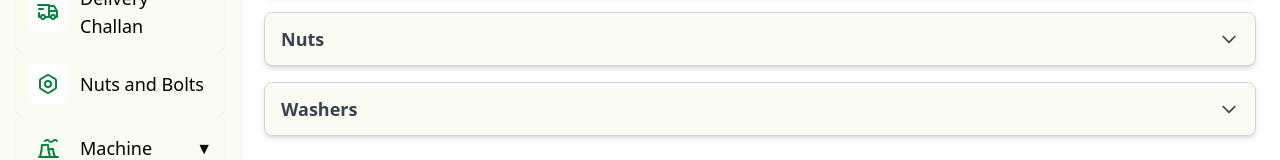
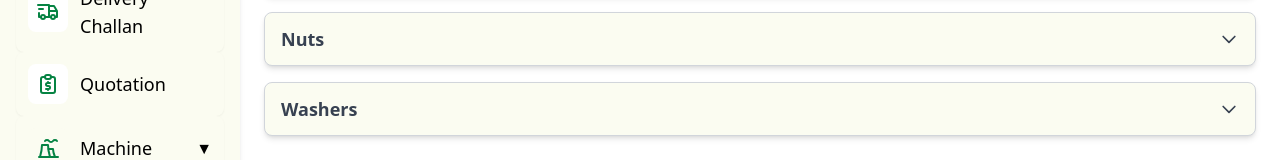
Before and after one commit to Pavithrank02/sritexinventory, a React (Create React App) app: page / in a window 1280 px wide. Shown: the part 324-484 px from the top of the page. Built offline with nearby package versions, Linux system fonts and the light colour scheme.

Commit message:
Quote UI

```diff
--- a/src/components/SideComponent.js
+++ b/src/components/SideComponent.js
@@ -2,7 +2,7 @@
 import React, { useEffect, useState } from "react";
 import {
   IconBrandTabler,
-  IconNut,
+  IconReportMoney,
   IconPerspective,
   IconRuler2,
   IconTruckDelivery,
@@ -60,9 +60,9 @@ export function SidebarDemo() {
       ),
     },
     {
-      label: "Nuts and Bolts",
-      href: "/nuts",
-      icon: <IconNut className="h-6 w-6 flex-shrink-0 text-customTextColor" />,
+      label: "Quotation",
+      href: "/quote",
+      icon: <IconReportMoney className="h-6 w-6 flex-shrink-0 text-customTextColor" />,
     },
     {
       label: "Machine",
```
